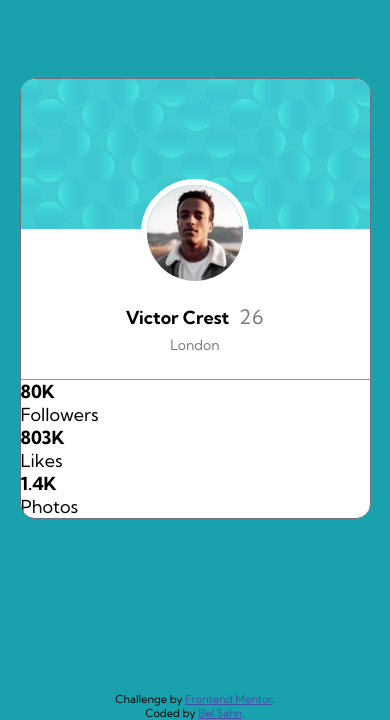
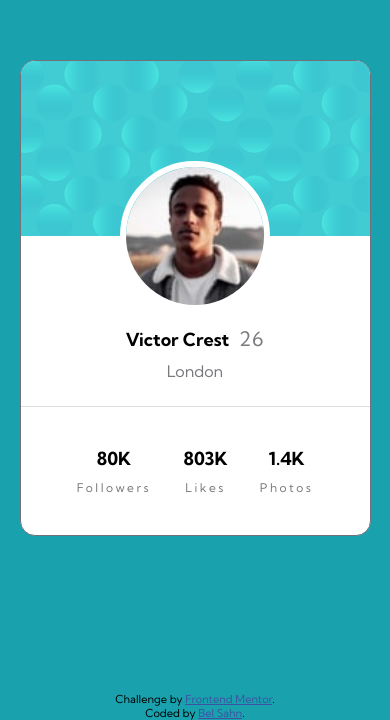
Before and after one commit to BelumS/frontend-mentor-challenges, a website: page profile-card/index.html in a window 390 px wide. Shown: the part 124-844 px from the top of the page. Drawn offline with Linux system fonts and the light colour scheme.

Commit message:
feat: mobile design, first draft

```diff
--- a/profile-card/sass/main.scss
+++ b/profile-card/sass/main.scss
@@ -42,12 +42,12 @@ body {
     overflow: hidden;
 
     &__top {
-        height: 300px;
+        height: 320px;
 
         &--upper {
             border-top-left-radius: 12px;
             border-top-right-radius: 12px;
-            min-height: 150px;
+            min-height: calc(350px / 2);
             background-image: url('../images/bg-pattern-card.svg');
             background-size: cover;
             background-repeat: no-repeat;
@@ -56,19 +56,20 @@ body {
         &--lower {
             @include mix.flexCenterColumn;
             position: relative;
-            top: -50px;
+            top: -75px;
         }
     }
 
     &__img {
+        @include mix.box(150px);
+        object-fit: cover;
         border: 6px solid var.$color-white;
         border-radius: 50%;
-        margin-bottom: 5px;
+        margin-bottom: 10px;
     }
 
     &__title {
-        padding: 2px 15px;
-        margin-top: 10px;
+        margin-top: 5px;
     }
 
     &__age {
@@ -80,9 +81,9 @@ body {
     }
 
     &__location {
-        font-size: 14px;
+        font-size: 16px;
         color: var.$color-gray-dark-2;
-        margin-top: 5px;
+        margin-top: 10px;
     }
 
     &__major-detail {
@@ -91,7 +92,27 @@ body {
     }
 
     &__bottom {
-        border-top: 1px solid var.$color-dark-gray;
+        border-top: 1px solid #ddd;
+        margin-top: 25px;
+    }
+
+    &__stats {
+        margin: 0 auto;
+        @include mix.flexCenter;
+        flex-flow: row nowrap;
+        justify-content: space-around;
+        padding: 40px;
+    }
+
+    &__stat {
+        @include mix.flexCenterColumn;
+
+        &--label {
+            margin-top: 10px;
+            font-size: var.$font-size-xs;
+            color: var.$color-gray-dark-2;
+            letter-spacing: 2.5px;
+        }
     }
 }
 
--- /dev/null
+++ b/profile-card/style-guide.md
@@ -0,0 +1,31 @@
+# Front-end Style Guide
+
+## Layout
+
+The designs were created to the following widths:
+
+- Mobile: 375px
+- Desktop: 1440px
+
+## Colors
+
+### Primary
+
+Dark cyan: hsl(185, 75%, 39%)
+Very dark desaturated blue: hsl(229, 23%, 23%)
+Dark grayish blue: hsl(227, 10%, 46%)
+
+### Neutral
+
+Dark gray: hsl(0, 0%, 59%)
+
+## Typography
+
+### Body Copy
+
+- Font size (name and stats): 18px
+
+### Font
+
+- Family: [Kumbh Sans](https://fonts.google.com/specimen/Kumbh+Sans)
+- Weights: 400, 700
```
Also changed, not shown: profile-card/css/style.css, 1 other file.
